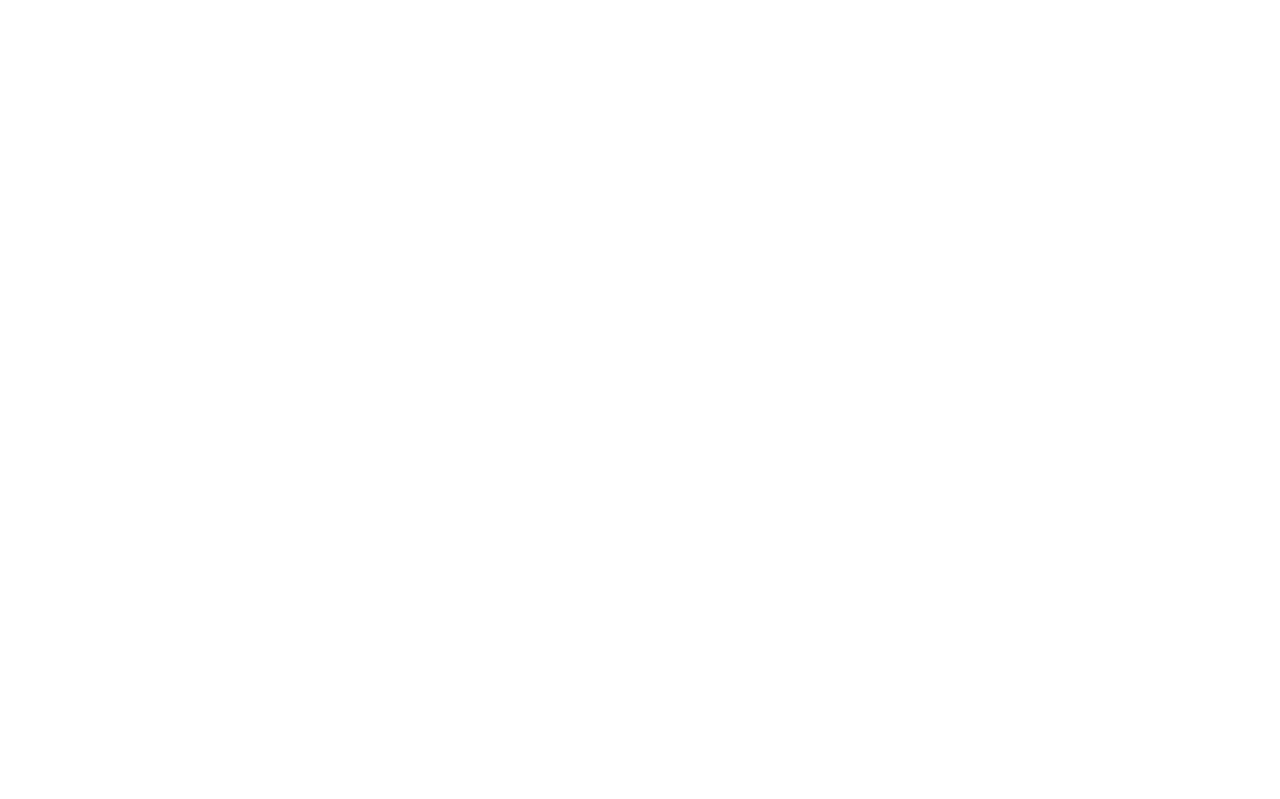
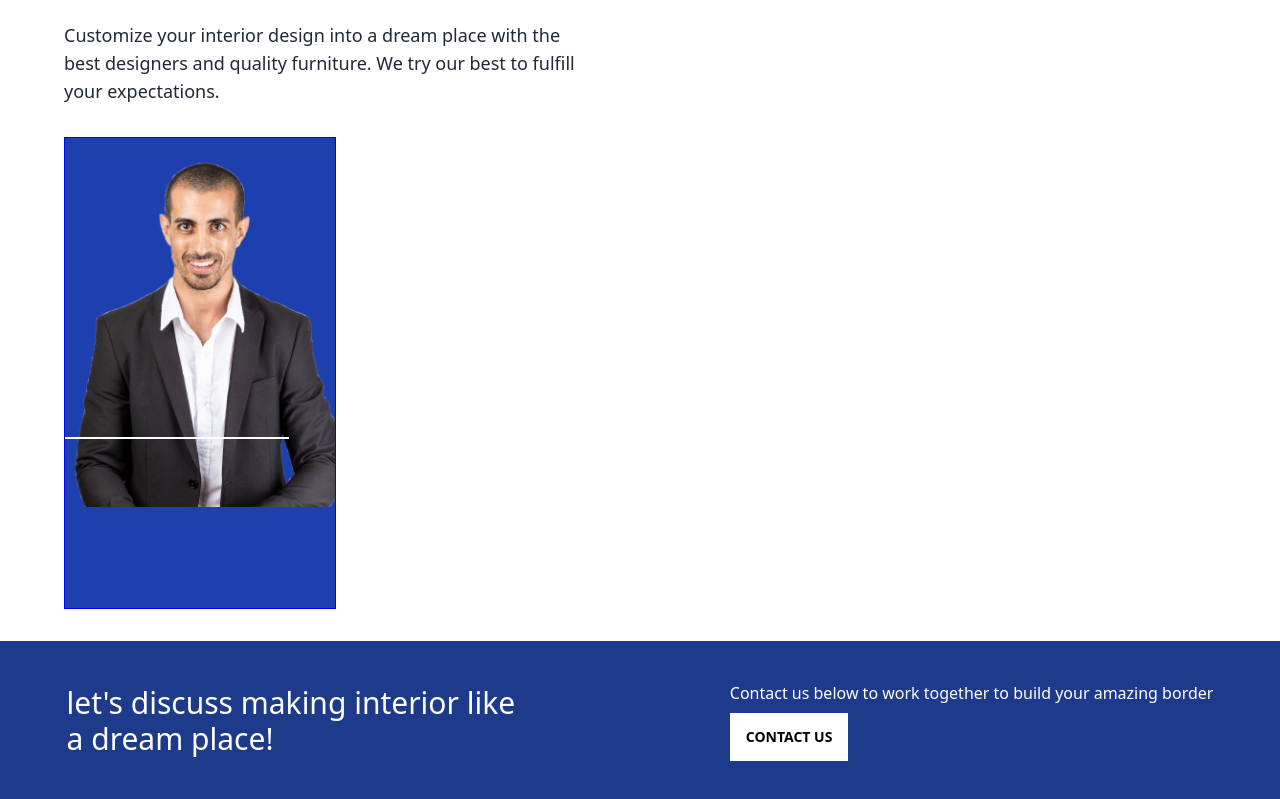
Before and after one commit to Alice2212/interior-design, a React (Create React App) app: page / in a window 1280 px wide. Shown: the part 6654-7453 px from the top of the page. Before the commit the page ends 1019 px from the top, so only its background shows below. Built offline with nearby package versions, Linux system fonts and the light colour scheme.

Commit message:
our team page

```diff
--- a/src/App.js
+++ b/src/App.js
@@ -2,14 +2,14 @@ import React from "react";
 // import MinimalistRoom from "./components/MinimalistRoom";
 import OurTeams from "./components/OurTeams";
 
-// import About from "./components/About";
-// import Services from "./components/Services";
+import About from "./components/About";
+import Services from "./components/Services";
 
 function App() {
   return (
     <div className="App">
-      {/* <About />
-      <Services /> */}
+      <About />
+      <Services />
       {/* <MinimalistRoom /> */}
       <OurTeams />
     </div>
--- a/src/components/OurTeams.css
+++ b/src/components/OurTeams.css
@@ -12,6 +12,21 @@
   max-width: 40vw;
 }
 
+.designers-images{
+  max-width: 17rem;
+  height: 59vh;
+  border: 1px solid blue;
+}
+
+.designer-description{
+  position: relative;
+  top: -15%;
+  max-height: 30vh;
+  width: 14rem;
+  background-color: white;
+  border: 1px solid white;
+}
+
 @media screen and (max-width: 932px) {
   .designers-body {
     max-width: 90vw;
--- a/src/components/OurTeams.jsx
+++ b/src/components/OurTeams.jsx
@@ -2,6 +2,8 @@ import React from "react";
 import "./OurTeams.css";
 import ourTeamImg from "../assets/img/ourTeams1.jpg";
 import Line from "../assets/img/Line.svg";
+import firstDesigner from "../assets/img/team1.png";
+import Discuss from "./Discuss";
 
 const OurTeams = () => {
   return (
@@ -33,7 +35,17 @@ const OurTeams = () => {
             </p>
           </div>
         </div>
+        <div className="teams-images ">
+          <div className="designers-images bg-blue-800 my-8">
+            <img src={firstDesigner} alt="designerTeam"/>
+            <div className="designer-description ">
+
+            </div>
+
+          </div>
+        </div>
       </section>
+      <Discuss />
     </div>
   );
 };
```
